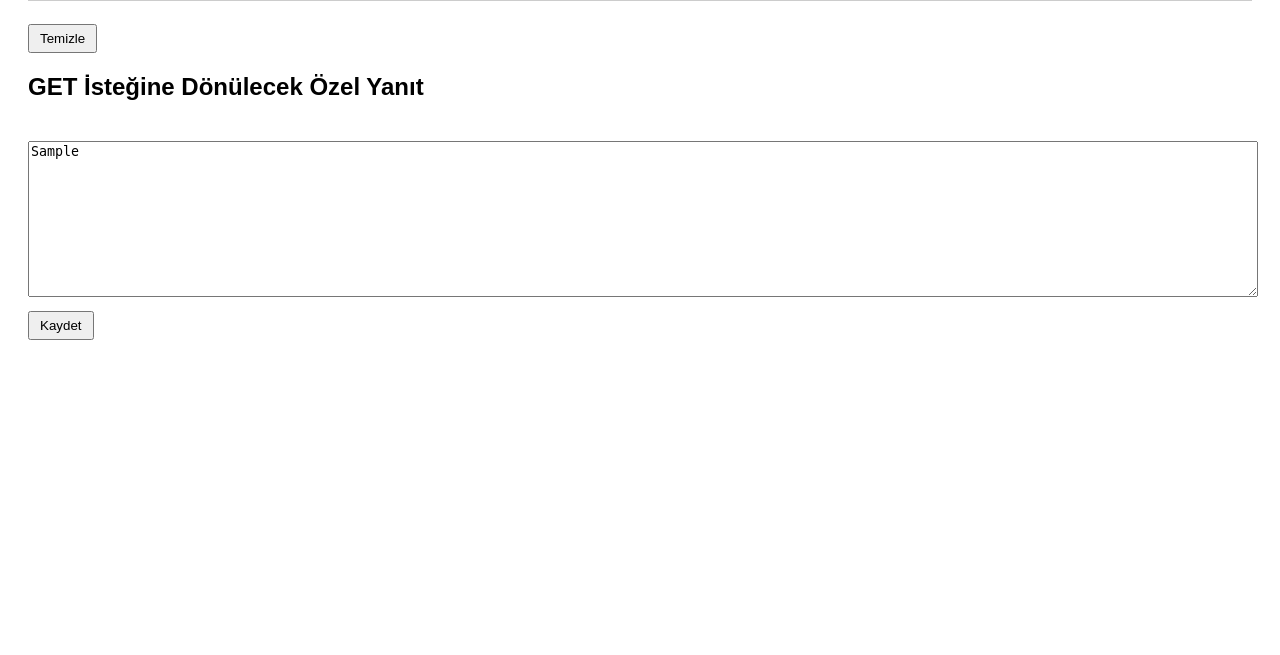
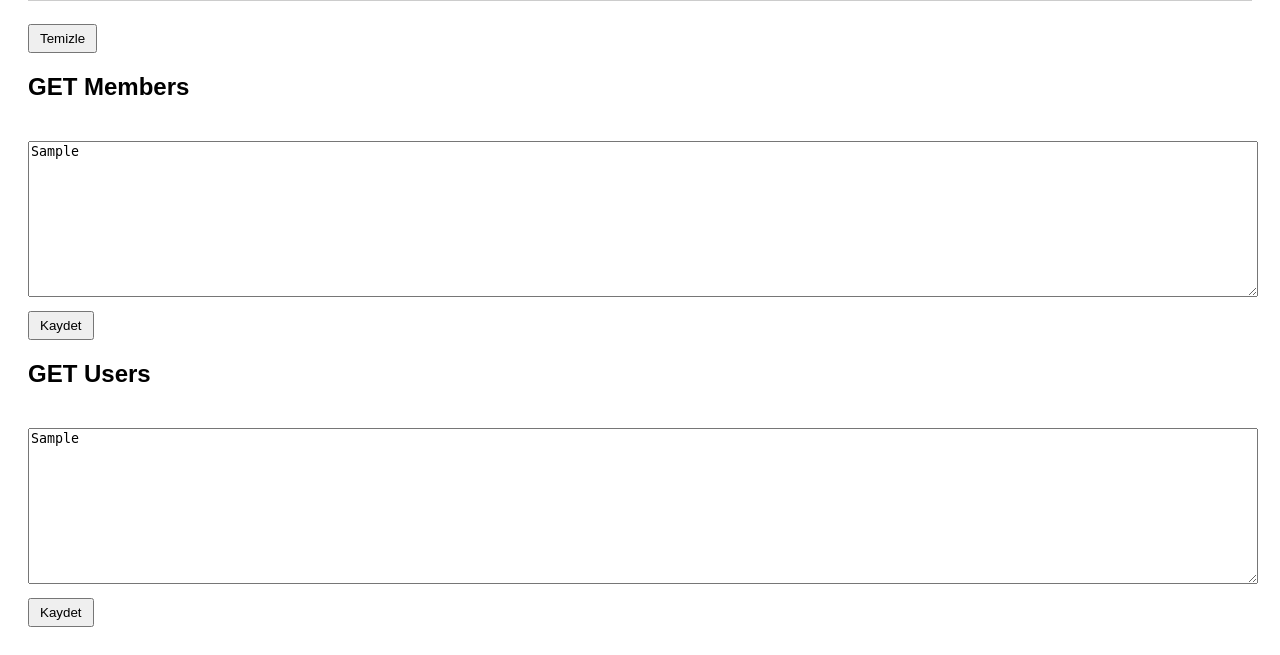
Before and after one commit to Tempa-Teknik/webServiceTest, a Flask app: template templates/index.html in a window 1280 px wide. Shown: the part 529-1184 px from the top of the page. Before the commit the page ends 869 px from the top, so only its background shows below. Run offline with Flask 2, Linux system fonts and the light colour scheme; the template is opened without the code that fills it: most values are stand-ins (such as "Sample title", 1, 10 or a date in 2020); data that the repository does not hold is empty.

Commit message:
Added get user feature

```diff
--- a/app.py
+++ b/app.py
@@ -6,11 +6,17 @@ import json
 
 app = Flask(__name__)
 messages = []
-custom_response = ""  # index.html'deki GET cevabı burada tutulacak
+custom_response_members = ""  # get-members cevabı
+custom_response_users = ""    # get-users cevabı
 
 @app.route('/')
 def index():
-    return render_template('index.html', messages=messages, custom_response=custom_response)
+    return render_template(
+        'index.html',
+        messages=messages,
+        custom_response=custom_response_members,
+        custom_response_users=custom_response_users
+    )
 
 @app.route('/Api/indicatorapi/milk-delivery/<string:user_id>', methods=['POST'])
 def milk_delivery(user_id):
@@ -42,19 +48,33 @@ def milk_delivery(user_id):
 
 @app.route('/api/indicatorapi/get-members/<string:mac_id>', methods=['GET'])
 def get_members(mac_id):
-    global custom_response
+    global custom_response_members
     try:
-        if custom_response.strip() == "":
+        if custom_response_members.strip() == "":
             return jsonify({"error": "Henüz bir yanıt girilmedi"}), 400
-        response_data = json.loads(custom_response)
+        response_data = json.loads(custom_response_members)
+        return jsonify(response_data), 200
+    except json.JSONDecodeError:
+        return jsonify({"error": "Geçerli bir JSON değil"}), 400
+
+@app.route('/api/indicatorapi/get-users/<string:mac_id>', methods=['GET'])
+def get_users(mac_id):
+    global custom_response_users
+    try:
+        if custom_response_users.strip() == "":
+            return jsonify({"error": "Henüz bir yanıt girilmedi"}), 400
+        response_data = json.loads(custom_response_users)
         return jsonify(response_data), 200
     except json.JSONDecodeError:
         return jsonify({"error": "Geçerli bir JSON değil"}), 400
 
 @app.route('/set_get_response', methods=['POST'])
 def set_get_response():
-    global custom_response
-    custom_response = request.form.get('get_response', '')
+    global custom_response_members, custom_response_users
+    if 'get_response' in request.form:
+        custom_response_members = request.form.get('get_response', '')
+    if 'get_users_response' in request.form:
+        custom_response_users = request.form.get('get_users_response', '')
     return '', 204
 
 @app.route('/clear_messages', methods=['POST'])
--- a/templates/index.html
+++ b/templates/index.html
@@ -27,6 +27,16 @@
             });
         }
 
+        function saveGetUsersResponse() {
+            const responseText = document.getElementById('get_users_response').value;
+            const formData = new FormData();
+            formData.append('get_users_response', responseText);
+            fetch('/set_get_users_response', {
+                method: 'POST',
+                body: formData
+            });
+        }
+
         function fetchMessages() {
             fetch('/get_messages')
                 .then(response => response.json())
@@ -44,9 +54,14 @@
     <pre id="messages"></pre>
     <button onclick="clearMessages()">Temizle</button>
 
-    <h2>GET İsteğine Dönülecek Özel Yanıt</h2>
+    <h2>GET Members</h2>
     <textarea id="get_response">{{ custom_response }}</textarea>
     <br>
     <button onclick="saveGetResponse()">Kaydet</button>
+
+    <h2>GET Users</h2>
+    <textarea id="get_users_response">{{ custom_users_response }}</textarea>
+    <br>
+    <button onclick="saveGetUsersResponse()">Kaydet</button>
 </body>
 </html>
```
